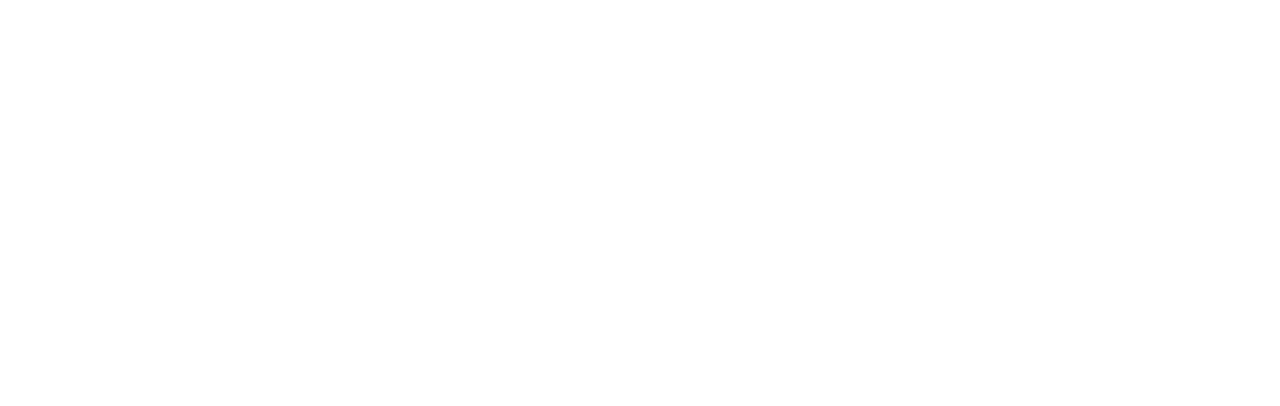
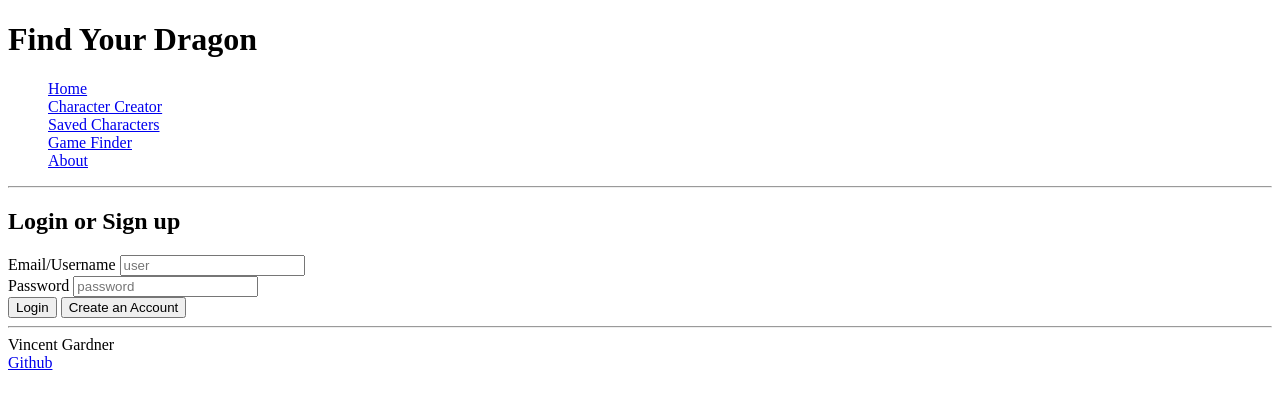
Before and after one commit to vinny1648/Startup, a plain HTML site: page index.html in a window 1280 px wide. Drawn offline with Linux system fonts and the light colour scheme.

Commit message:
Set up the main page html

```diff
--- a/index.html
+++ b/index.html
@@ -1,3 +1,39 @@
 <!DOCTYPE html>
 <html lang="en">
+  <header>
+    <h1>Find Your Dragon</h1>
+  </header>
+  <body>
+    <nav>
+      <menu>
+        <div><a href='index.html'>Home</a></div>
+        <div><a href='creator1.html'>Character Creator</a>
+          <div><a href='saves.html'>Saved Characters</a></div>
+          <div><a href='gameMenu.html'>Game Finder</a></div>
+          <div><a href='about.html'>About</a></div>
+        </div>
+      </menu>
+    </nav>
+    <hr />
+    <main>
+      <h2>Login or Sign up</h2>
+      <form method="get" action="creator1.html">
+        <div>
+          <span>Email/Username</span>
+          <input type="text" placeholder="user" />
+        </div>
+        <div>
+          <span>Password</span>
+          <input type="password" placeholder="password" />
+        </div>
+        <button type="submit">Login</button>
+        <button type="submit">Create an Account</button>
+      </form>
+    </main>
+    <hr />
+    <footer>
+      <span>Vincent Gardner</span>
+      <div><a href='https://github.com/vinny1648/Startup'>Github</a></div>
+    </footer>
+  </body>
 </html>
```
Also changed, not shown: creator1.html (+3 -0 lines).
